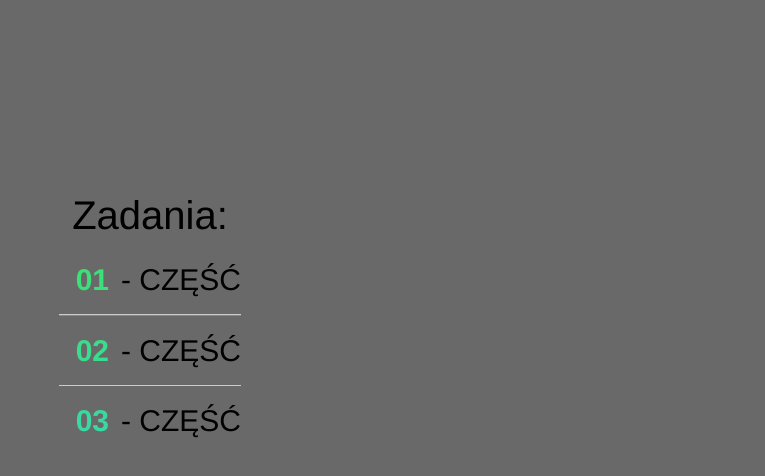
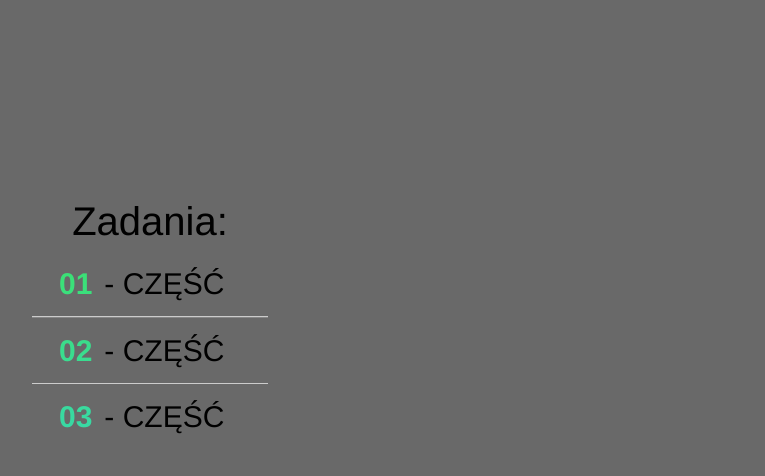
Before and after one commit to MaciejRogacki/javascript.info-zadania, a plain HTML site: page index.html in a window 1280 px wide. Shown: the part 88-564 px from the top of the page, without its empty margins (490-1255 px from the left). Drawn offline with Linux system fonts and the light colour scheme.

Commit message:
no message

```diff
--- a/index.html
+++ b/index.html
@@ -15,8 +15,7 @@
         <h2>Zadania: </h2>
         <ul>
 
-            <li>
-                - CZĘŚĆ
+            <li class="title">- CZĘŚĆ    &nbsp&nbsp&nbsp
         <ul id='part1'>
             <li><a href="https://github.com/MaciejRogacki/javascript.info-zadania/blob/main/JS/1_2_1_1_helloWorld.html">1_2_1_1_helloWorld</a></li>
             <li><a href="https://github.com/MaciejRogacki/javascript.info-zadania/blob/main/JS/1_2_1_2_helloWorld.html">1_2_1_2_helloWorld</a></li>
@@ -121,8 +120,8 @@
             <li><a href="https://github.com/MaciejRogacki/javascript.info-zadania/blob/main/JS/1_11_9_1_Generator.html">1_11_9_1_Generator</a></li>
             </ul>
             </li>
-        <li>- CZĘŚĆ
-        <ul id='part2'>
+        <li class="title">- CZĘŚĆ    &nbsp&nbsp&nbsp
+        <ul id="part2">
             <li><a href="https://github.com/MaciejRogacki/javascript.info-zadania/blob/main/JS/2_1_3_1_WalkintTheDOM.html">2_1_3_1_WalkintTheDOM</a></li>
             <li><a href="https://github.com/MaciejRogacki/javascript.info-zadania/blob/main/JS/2_1_6_1_Atribites_Properitis.html">2_1_6_1_Atribites_Properitis</a></li>
             <li><a href="https://github.com/MaciejRogacki/javascript.info-zadania/blob/main/JS/2_1_7_1_Atribites_Properitis.html">2_1_7_1_Atribites_Properitis</a></li>
@@ -165,7 +164,7 @@
             <li><a href="https://github.com/MaciejRogacki/javascript.info-zadania/blob/main/JS/2_5_3_1_onload.html">2_5_3_1_onload</a></li>
         </ul>
         </li>
-        <li>- CZĘŚĆ
+        <li class="title">- CZĘŚĆ &nbsp&nbsp&nbsp
             <ul id='part3'>
             </ul>
         </li>
@@ -178,6 +177,7 @@
     <script>
         part1.hidden = true;
         part2.hidden = true;
+        part3.hidden = true;
 
         document.addEventListener('click', function(event) {
           let target = event.target;
--- a/style.css
+++ b/style.css
@@ -80,6 +80,12 @@ body {
     box-sizing: border-box;
   }
 
+  .title {
+    align-items: flex-start;
+    padding: 10px;
+  }
+
+
 
   /* Element counter */
   li::before {
```
